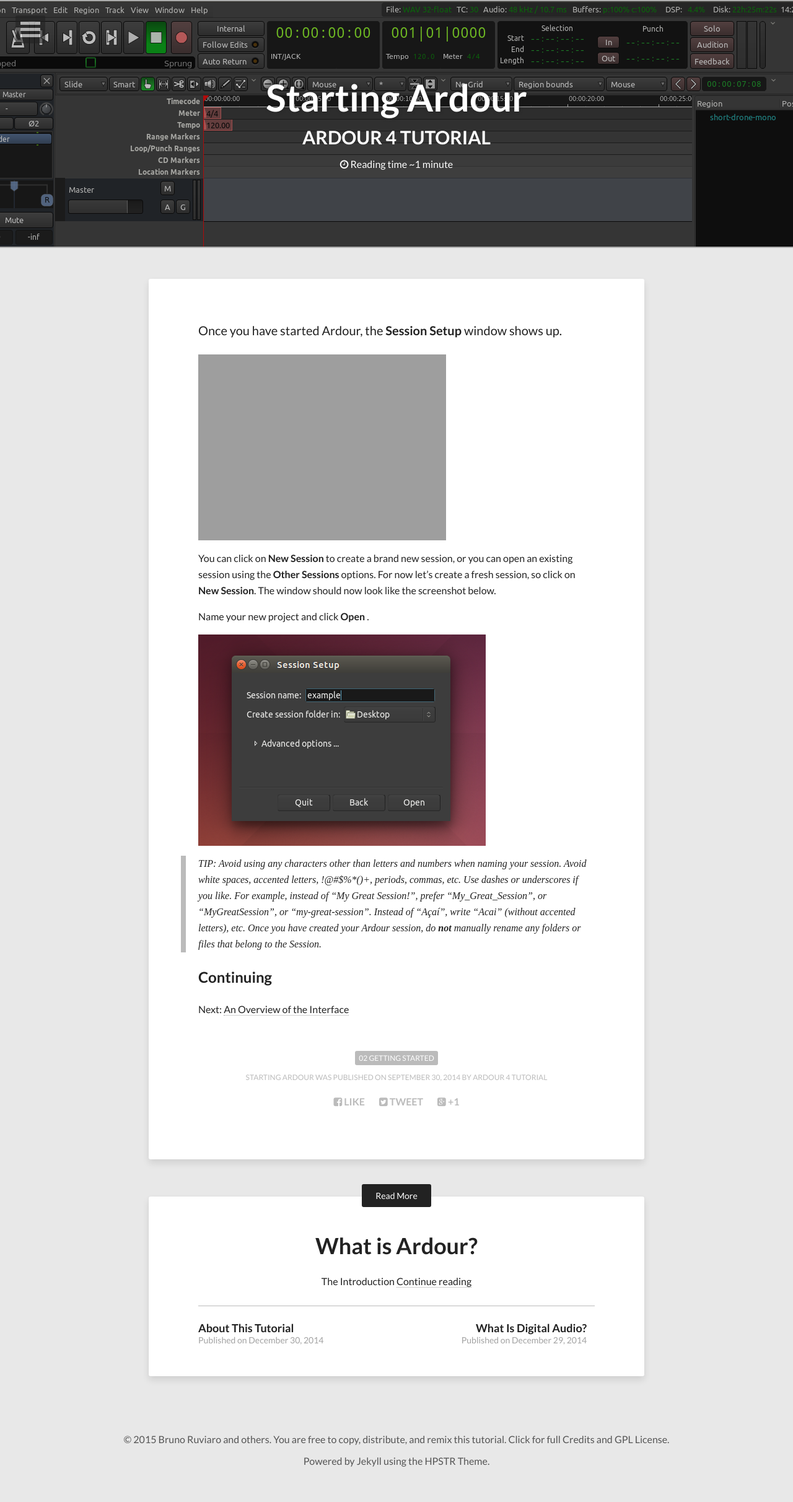
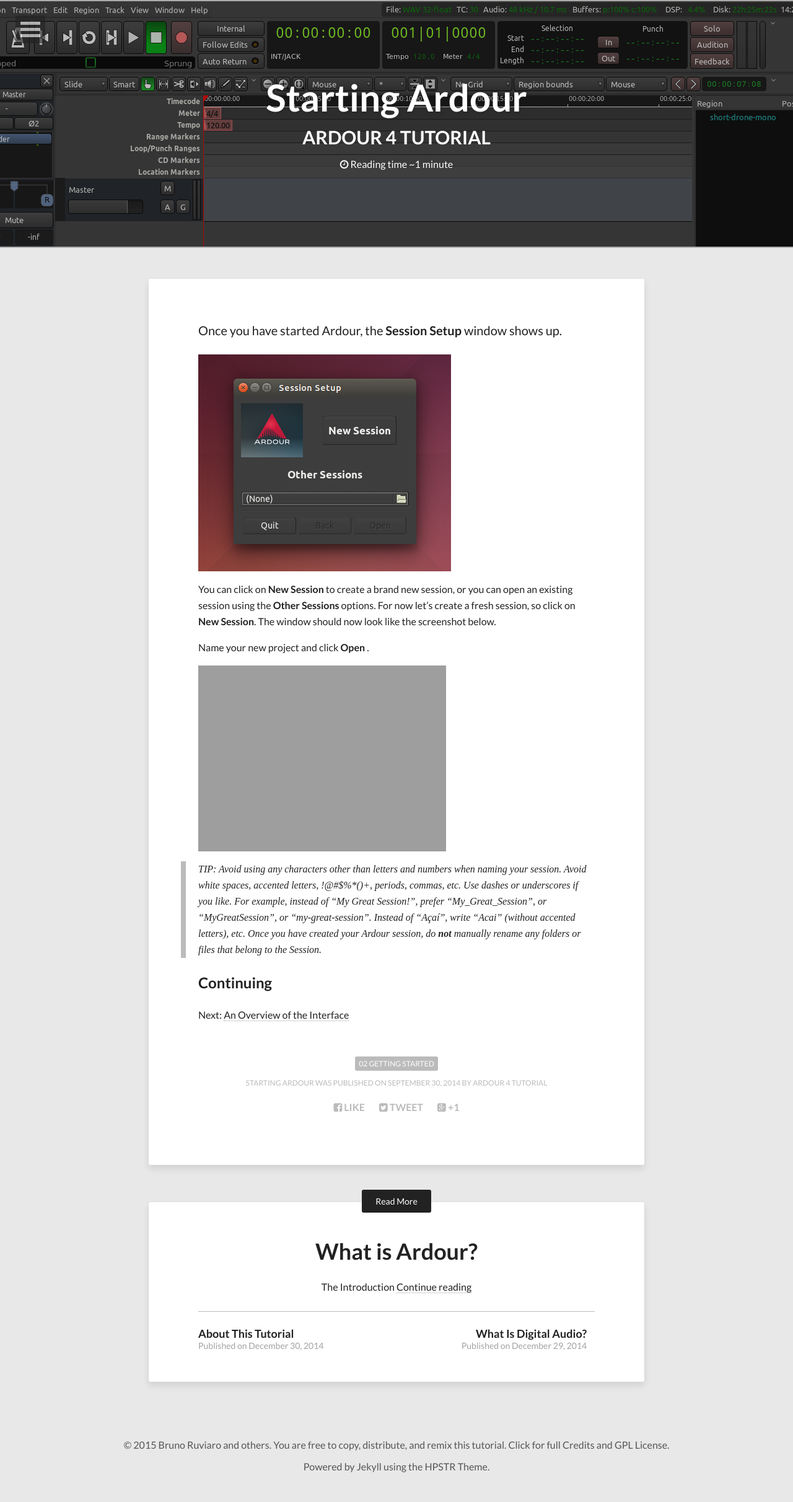
Before and after one commit to brunoruviaro/ardour4-tutorial, a Jekyll site: the page built from _posts/2014-09-30-starting-ardour-on-ubuntu.md, in a window 1280 px wide. Shown: the whole page at 62% size. Built offline with Jekyll 4.4.1, drawn with Linux system fonts in a browser that asks for light colours; nearby versions of some CDN libraries.

Commit message:
Update 2014-09-30-starting-ardour-on-ubuntu.md

```diff
--- a/_posts/2014-09-30-starting-ardour-on-ubuntu.md
+++ b/_posts/2014-09-30-starting-ardour-on-ubuntu.md
@@ -12,14 +12,14 @@
 
 Once you have started Ardour, the **Session Setup** window shows up.
 
-![New Session]({{ site.url }}/images/Ardour5_Session_Setup.png)
+![New Session]({{ site.url }}/images/Ardour4_Session_Setup.png)
 
 You can click on **New Session** to create a brand new session, or you
 can open an existing session using the **Other Sessions** options. For now let's create a fresh session, so click on **New Session**. The window should now look like the screenshot below.
 
 Name your new project and click **Open** .
 
-![New Session]({{ site.url }}/images/Ardour4_Session_Setup_2.png)
+![New Session]({{ site.url }}/images/Ardour5_Session_Setup_2.png)
 
 > TIP: Avoid using any characters other than letters and numbers when naming your session. Avoid white spaces, accented letters, !@#$%*()+, periods, commas, etc. Use dashes or underscores if you like. For example, instead of "My Great Session!", prefer "My_Great_Session", or "MyGreatSession", or "my-great-session". Instead of "Açaí", write "Acai" (without accented letters), etc. Once you have created your Ardour session, do **not** manually rename any folders or files that belong to the Session.
 
```
